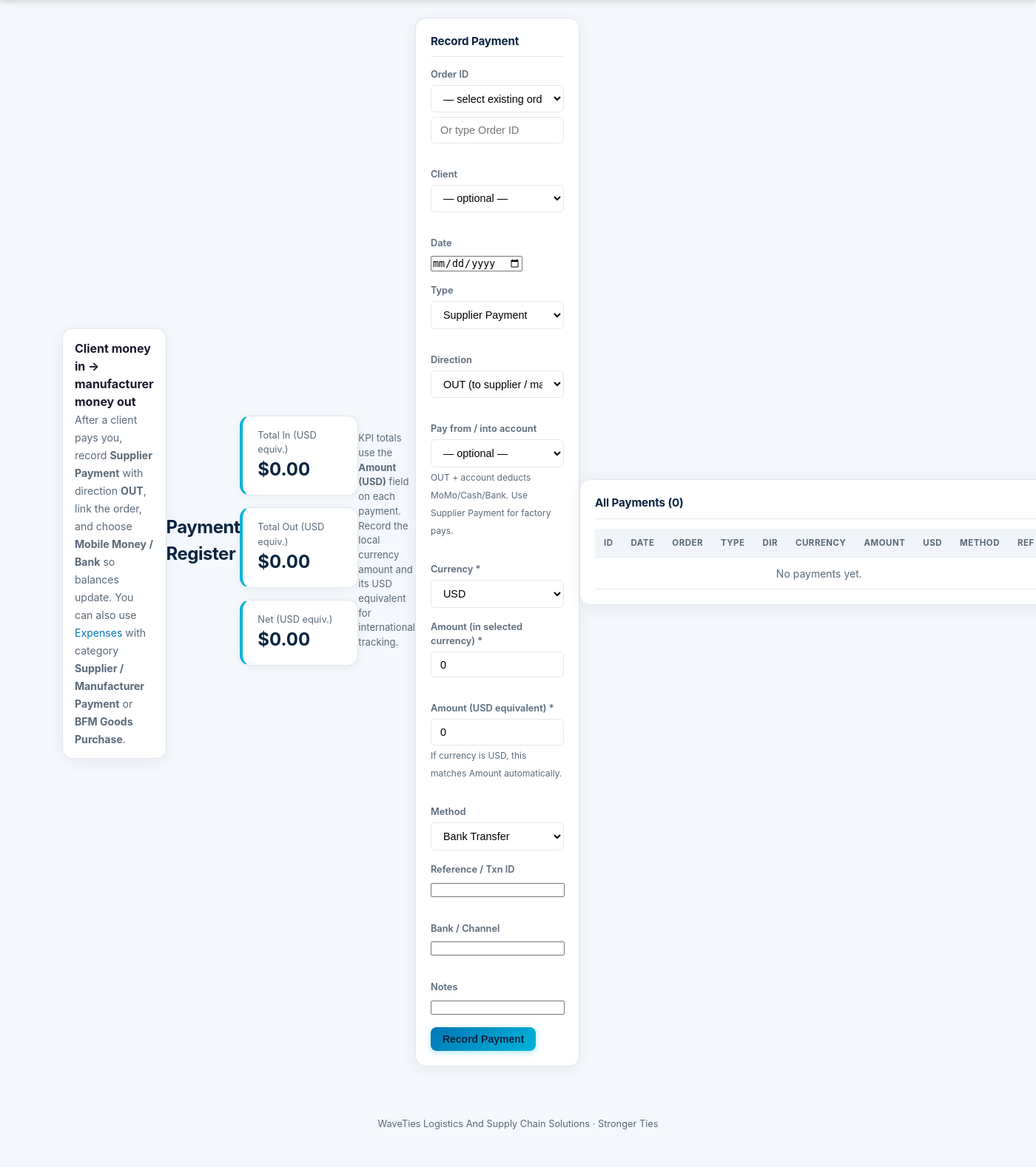
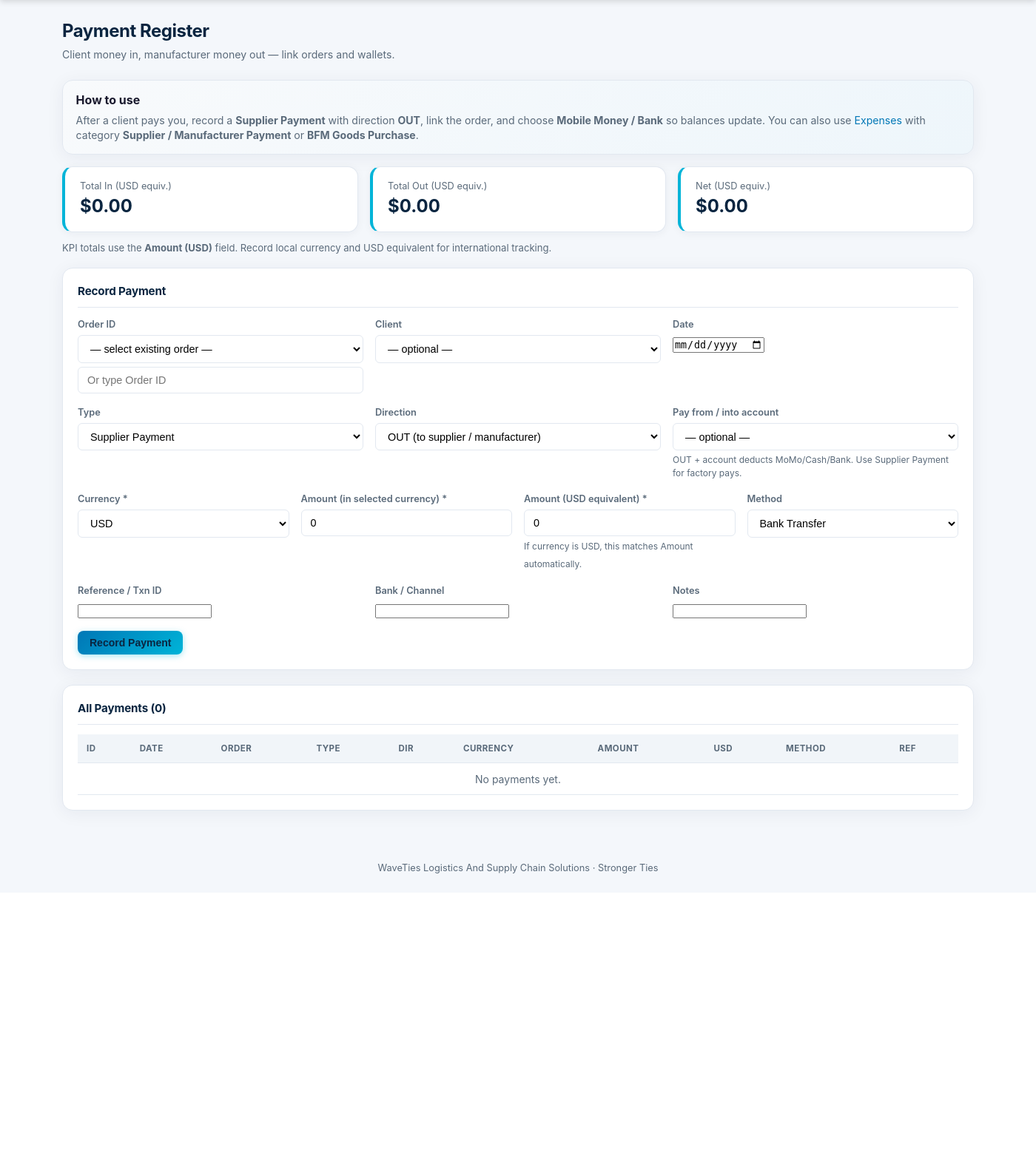
Before and after one commit to KinsmanBillions/waveties-ops, a Flask app: page /ops/payments in a window 1400 px wide. Shown: the part 48-1626 px from the top of the page at 74% size. After the commit the page ends 1229 px from the top, so only its background shows below. Run offline with Flask 3, Linux system fonts and the light colour scheme; a user stored in the database is signed in; data comes from the database, SQL or seed files in the repository; data that the repository does not hold is empty.

Commit message:
Add files via upload

```diff
--- a/templates/ops_payments.html
+++ b/templates/ops_payments.html
@@ -1,24 +1,42 @@
 {% extends "base.html" %}
 {% block title %}Payments – WaveTies{% endblock %}
 {% block content %}
-<div class="page-header"><div class="card soft-card" style="margin-bottom:1rem;padding:0.85rem 1rem;">
-  <b>Client money in → manufacturer money out</b><br>
-  <span style="color:var(--muted);font-size:0.88rem;">
-    After a client pays you, record <b>Supplier Payment</b> with direction <b>OUT</b>, link the order,
-    and choose <b>Mobile Money / Bank</b> so balances update. You can also use <a href="{{ url_for('ops_expenses') }}">Expenses</a>
+<div class="page-header">
+  <div>
+    <h1 style="margin:0;">Payment Register</h1>
+    <p class="page-sub">Client money in, manufacturer money out — link orders and wallets.</p>
+  </div>
+</div>
+
+<div class="card" style="margin-bottom:1rem;padding:0.9rem 1.1rem;background:linear-gradient(135deg,#f8fafc,#eef6fb);border:1px solid var(--border);">
+  <b>How to use</b>
+  <p style="color:var(--muted);font-size:0.88rem;margin:0.35rem 0 0;line-height:1.45;">
+    After a client pays you, record a <b>Supplier Payment</b> with direction <b>OUT</b>, link the order,
+    and choose <b>Mobile Money / Bank</b> so balances update.
+    You can also use <a href="{{ url_for('ops_expenses') }}">Expenses</a>
     with category <b>Supplier / Manufacturer Payment</b> or <b>BFM Goods Purchase</b>.
-  </span>
+  </p>
 </div>
-<div class="page-header"><h1>Payment Register</h1></div>
 
-<div class="stats-grid">
-  <div class="stat-card"><div class="label">Total In (USD equiv.)</div><div class="value">${{ "%.2f"|format(kpis.total_in) }}</div></div>
-  <div class="stat-card"><div class="label">Total Out (USD equiv.)</div><div class="value">${{ "%.2f"|format(kpis.total_out) }}</div></div>
-  <div class="stat-card"><div class="label">Net (USD equiv.)</div><div class="value">${{ "%.2f"|format(kpis.net) }}</div></div>
+<div class="stats-grid" style="margin-bottom:1.25rem;">
+  <div class="stat-card">
+    <div class="label">Total In (USD equiv.)</div>
+    <div class="value">${{ "%.2f"|format(kpis.total_in if kpis else 0) }}</div>
+  </div>
+  <div class="stat-card">
+    <div class="label">Total Out (USD equiv.)</div>
+    <div class="value">${{ "%.2f"|format(kpis.total_out if kpis else 0) }}</div>
+  </div>
+  <div class="stat-card">
+    <div class="label">Net (USD equiv.)</div>
+    <div class="value">${{ "%.2f"|format(kpis.net if kpis else 0) }}</div>
+  </div>
 </div>
-<p style="color:var(--muted);font-size:0.82rem;margin:-0.5rem 0 1rem;">KPI totals use the <b>Amount (USD)</b> field on each payment. Record the local currency amount and its USD equivalent for international tracking.</p>
+<p style="color:var(--muted);font-size:0.82rem;margin:-0.5rem 0 1rem;">
+  KPI totals use the <b>Amount (USD)</b> field. Record local currency and USD equivalent for international tracking.
+</p>
 
-<div class="card">
+<div class="card" style="margin-bottom:1.25rem;">
   <div class="card-title">Record Payment</div>
   <form method="post" action="{{ url_for('ops_payment_new') }}" id="payForm">
     <div class="form-row">
@@ -50,19 +68,25 @@
       </div>
       <div class="form-group"><label>Direction</label>
         <select name="direction" id="payDir">
-          <option value="IN">IN (from client)</option>
+          <option value="IN">IN (from client / owner)</option>
           <option value="OUT" selected>OUT (to supplier / manufacturer)</option>
         </select>
       </div>
       <div class="form-group"><label>Pay from / into account</label>
         <select name="account">
           <option value="">— optional —</option>
+          {% if accounts %}
           {% for key, label in accounts %}
-          <option value="{{ key }}">{{ label }}{% if wallets.get(key) %} — {{ wallets[key].currency }} {{ '%.2f'|format(wallets[key].balance or 0) }}{% endif %}</option>
+          <option value="{{ key }}">{{ label }}{% if wallets and wallets.get(key) %} — {{ wallets[key].currency }} {{ '%.2f'|format(wallets[key].balance or 0) }}{% endif %}</option>
           {% endfor %}
+          {% endif %}
         </select>
-        <small style="color:var(--muted);font-size:0.75rem;">OUT + account deducts MoMo/Cash/Bank. Use Supplier Payment for factory pays.</small>
+        <small style="color:var(--muted);font-size:0.75rem;display:block;margin-top:0.25rem;">
+          OUT + account deducts MoMo/Cash/Bank. Use Supplier Payment for factory pays.
+        </small>
       </div>
+    </div>
+    <div class="form-row">
       <div class="form-group"><label>Currency *</label>
         <select name="currency" id="payCurrency" required>
           {% for c in currencies %}
@@ -70,8 +94,6 @@
           {% endfor %}
         </select>
       </div>
-    </div>
-    <div class="form-row">
       <div class="form-group"><label>Amount (in selected currency) *</label>
         <input type="number" step="0.01" name="amount" id="payAmount" value="0" required>
       </div>
```
